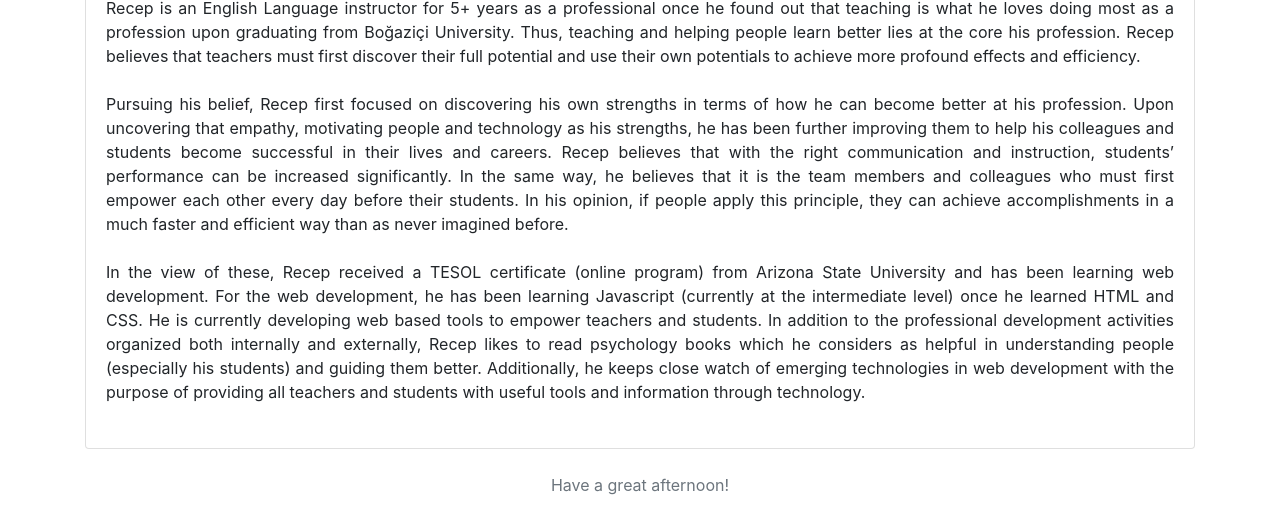
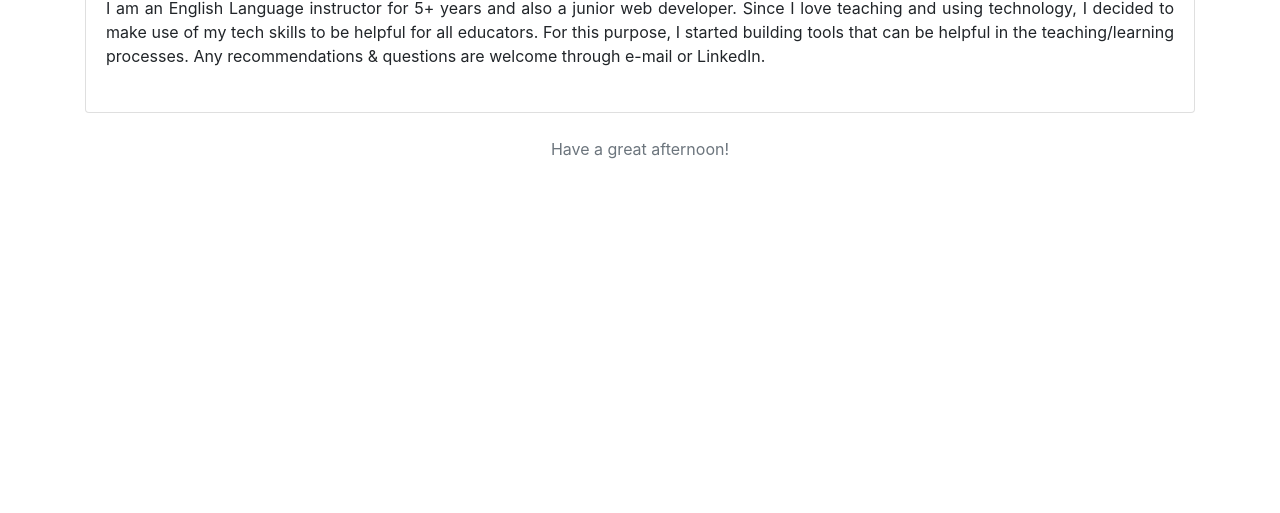
Before and after one commit to rcpml/edtech, a plain HTML site: page about.html in a window 1280 px wide. Shown: the part 299-812 px from the top of the page. Drawn offline with nearby package versions, Linux system fonts and the light colour scheme.

Commit message:
Index + About fixes

```diff
--- a/about.html
+++ b/about.html
@@ -83,7 +83,7 @@
       <!-- Blog Entries Column -->
       <div class="col-md-12">
 
-        <h1 class="my-4 text-alert">Teach + Empower + Produce
+        <h1 class="my-4 text-alert">Teach + Empower
           <br>
           <small class="text-muted">Win-win for all</small>
         </h1>
@@ -93,26 +93,9 @@
           <div class="card-body">
             <h2 class="card-title">Recep Emül</h2>
             <p class="card-text text-justify">
-              Recep is an English Language instructor for 5+ years as a professional once he found out that teaching is what he loves doing
-              most as a profession upon graduating from Boğaziçi University. Thus, teaching and helping people learn better
-              lies at the core his profession. Recep believes that teachers must first discover their full potential and
-              use their own potentials to achieve more profound effects and efficiency.
-              <br>
-              <br> Pursuing his belief, Recep first focused on discovering his own strengths in terms of how he can become better
-              at his profession. Upon uncovering that empathy, motivating people and technology as his strengths, he has
-              been further improving them to help his colleagues and students become successful in their lives and careers.
-              Recep believes that with the right communication and instruction, students’ performance can be increased significantly.
-              In the same way, he believes that it is the team members and colleagues who must first empower each other every
-              day before their students. In his opinion, if people apply this principle, they can achieve accomplishments
-              in a much faster and efficient way than as never imagined before.
-              <br>
-              <br> In the view of these, Recep received a TESOL certificate (online program) from Arizona State University and
-              has been learning web development. For the web development, he has been learning Javascript (currently at the
-              intermediate level) once he learned HTML and CSS. He is currently developing web based tools to empower teachers
-              and students. In addition to the professional development activities organized both internally and externally,
-              Recep likes to read psychology books which he considers as helpful in understanding people (especially his
-              students) and guiding them better. Additionally, he keeps close watch of emerging technologies in web development
-              with the purpose of providing all teachers and students with useful tools and information through technology.
+              I am an English Language instructor for 5+ years and also a junior web developer. Since I love teaching and using technology, I decided to make use of my tech skills to be helpful for all educators.
+              For this purpose, I started building tools that can be helpful in the teaching/learning processes.
+              Any recommendations & questions are welcome through e-mail or LinkedIn.
               <br>
               <br>
             </p>
```
Also changed, not shown: index.html (+2 -2 lines).
